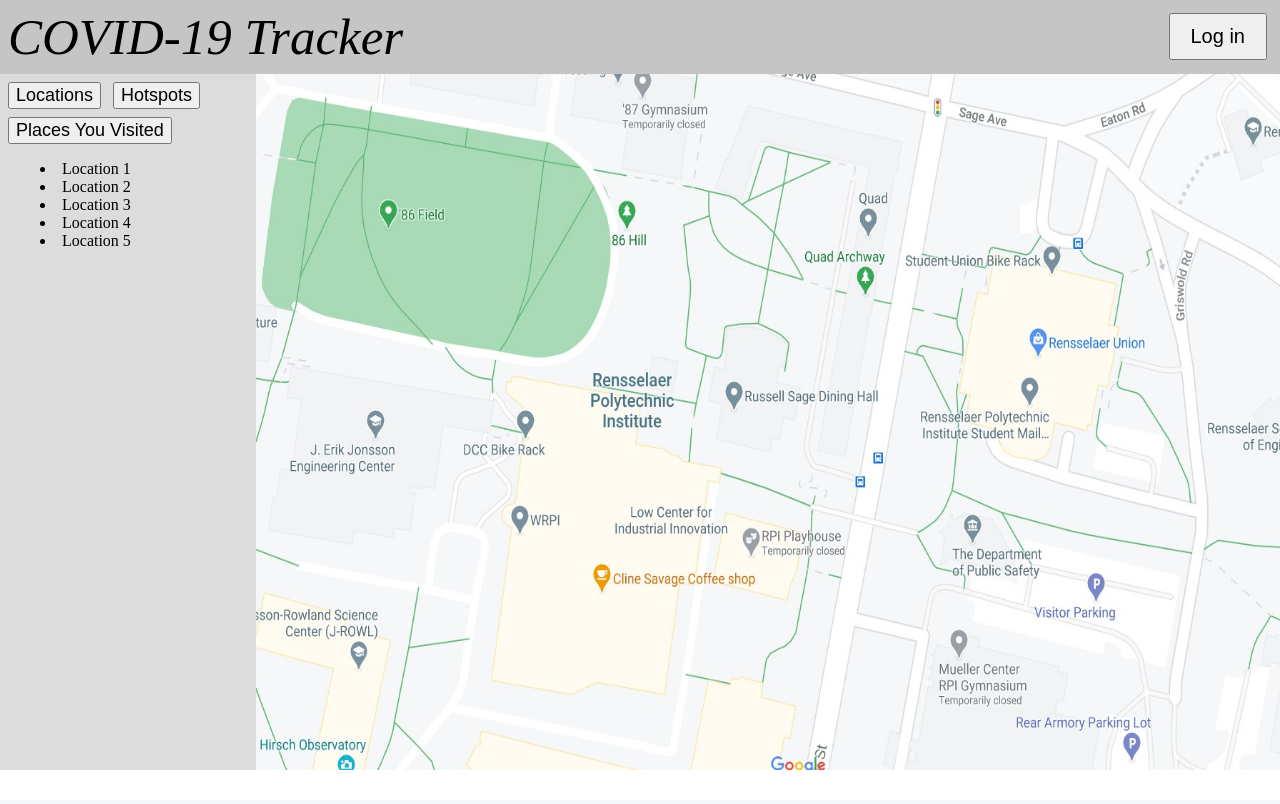
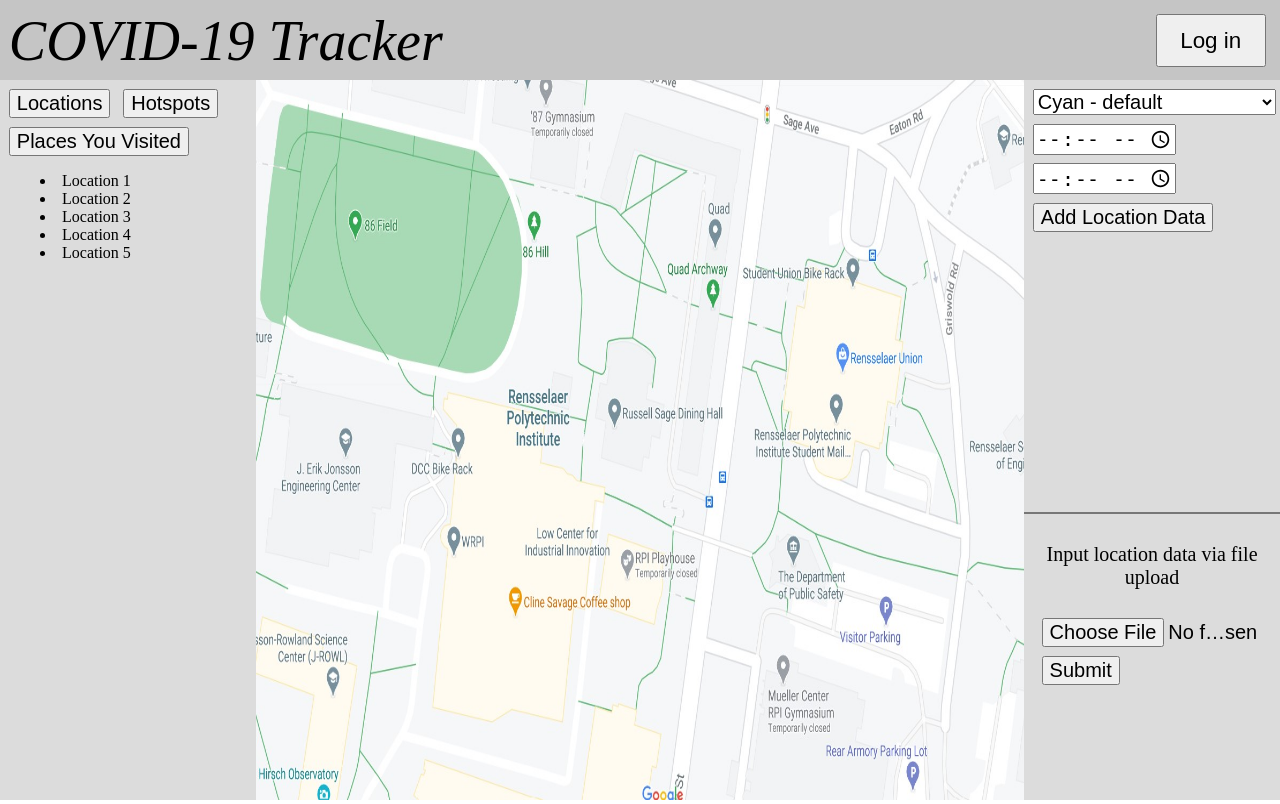
Before and after one commit to litala123/covid-sleuth, a PHP site: page / in a window 1280 px wide. Before the commit the page ends 770 px from the top, so only its background shows below. Run offline with PHP 8.4, Linux system fonts and the light colour scheme.

Commit message:
Right sidebar and proportional sizes - Andrew L'Italien

```diff
--- a/index.php
+++ b/index.php
@@ -8,11 +8,11 @@
 
   <body>
     <!-- heading with the title and login button -->
-    <header>
+    <div>
       COVID-19 Tracker
       <button id="login" onclick="login()">Log in</button>
-    </header>
-    <section>
+    </div>
+    <section id="main">
       <aside id="left_sidebar">
         <button id="location_button" onclick="location_display()">Locations</button>
         <button id="hotspot_button" onclick="hotspot_display()">Hotspots</button>
@@ -31,6 +31,28 @@
       <aside id="map">
         <img width=100% height=100% src="res/map_placeholder_rpi.jpg" alt="Map Placeholder">
       </aside>
+
+      <aside id="right_sidebar">
+        <select id="loc_select">
+          <option value="cyan">Cyan - default</option>
+          <option value="red">Red</option>
+          <option value="orange">Orange</option>
+          <option value="yellow">Yellow</option>
+          <option value="green">Green</option>
+          <option value="blue">Blue</option>
+          <option value="purple">Purple</option>
+          <option value="pink">Pink</option>
+          <option value="blackwhite">Black/White</option>
+        </select>
+        <input type="time" name="entry_time"></input>
+        <input type="time" name="exit_time"></input>
+        <button id="input_data_button" onclick="">Add Location Data</button>
+        <section>
+          <p>Input location data via file upload</p>
+          <input type="file" id="input_data_button"></input>
+          <input type="submit"></input>
+        </section>
+      </aside>
     </section>
 
     <script defer src="index.js"></script>
--- a/style.css
+++ b/style.css
@@ -1,48 +1,89 @@
-header {
-  font-size: 51px;
+div {
+  font-size: 7vh;
   background-color: rgb(197, 197, 197);
-  padding: 8px;
+  padding: 1.1vh;
   font-style: italic;
+  height: 10vh;
 }
 
 body {
-  margin: 0px;
-  height: 100%;
+  margin: 0vh;
+  height: 100vh;
 }
 
-section {
+#main {
   position: absolute;
-  height: 87%;
-  width: 100%;
-  top: 74px;
+  height: 90vh;
+  width: 100vw;
+  top: 10vh;
 }
 
 #login {
   position: absolute;
-  top: 13px;
-  right: 13px;
-  font-size: 20px;
-  padding: 10px 20px;
+  top: 1.8vh;
+  right: 1.8vh;
+  font-size: 2.8vh;
+  padding: 1.4vh 2.8vh;
 }
 
 #left_sidebar {
   background-color: rgb(220, 220, 220);
-  width: 20%;
-  height: 100%;
+  width: 20vw;
+  height: 90vh;
   list-style-position: inside;
   float: left;
 }
 
 #left_sidebar button {
-  margin-left: 8px;
-  margin-top: 8px;
-  font-size: 18px;
+  margin-left: 1.1vh;
+  margin-top: 1.1vh;
+  font-size: 2.5vh;
 }
 
 #map {
   position: absolute;
   background-color: rgb(50, 50, 50);
-  left: 20%;
-  width: 80%;
+  left: 20vw;
+  width: 60vw;
   height: 100%;
 }
+
+#right_sidebar {
+  background-color: rgb(220, 220, 220);
+  width: 20vw;
+  height: 90vh;
+  float: right;
+}
+
+#right_sidebar button {
+  margin-left: 1.1vh;
+  margin-top: 1.1vh;
+  font-size: 2.5vh;
+}
+
+
+#loc_select {
+  width: 19vw;
+  margin-top: 1.1vh;
+  margin-left: 1.1vh;
+  font-size: 2.5vh;
+}
+
+#right_sidebar input {
+  margin-top: 1.1vh;
+  margin-left: 1.1vh;
+  max-width: 95%;
+  font-size: 2.5vh;
+}
+
+#right_sidebar section {
+  margin-top: 35vh;
+  border-top: solid #777777 0.275vh;
+  padding: 1.1vh;
+}
+
+p {
+  font-size: 85%;
+  text-align: center;
+  font-size: 2.5vh;
+}
```
Also changed, not shown: README.md, 1 other file.
